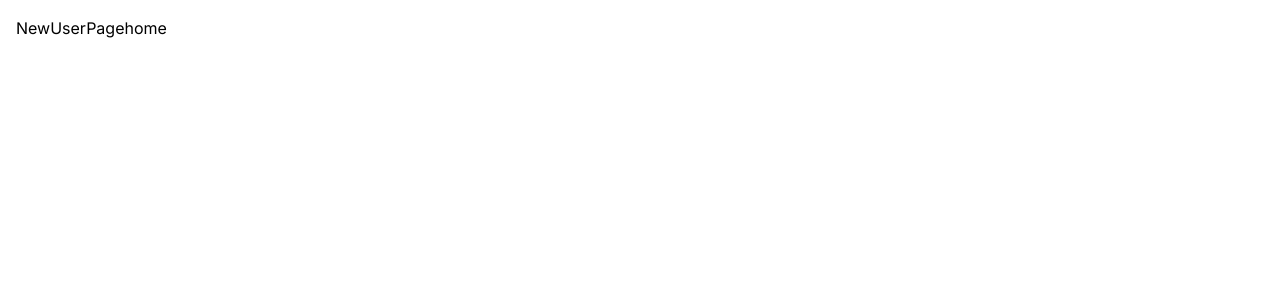
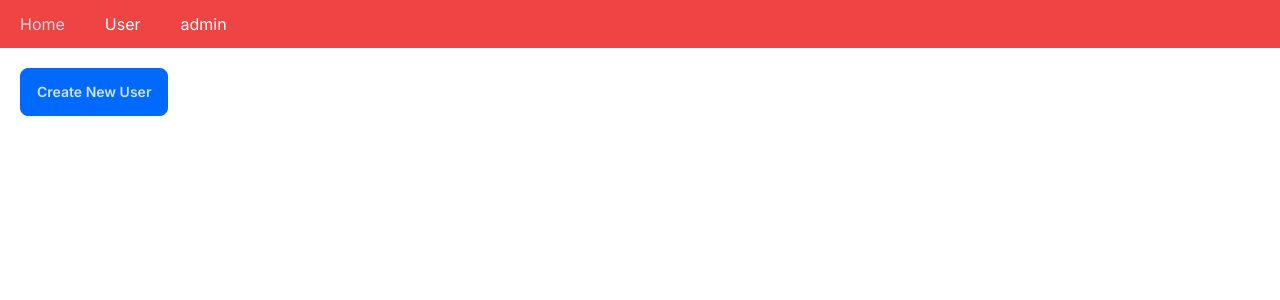
Before and after one commit to HongSourTheng/Next-App, a Next.js app: page /users/new in a window 1280 px wide. Shown: the top 300 px of the page. Built offline with nearby package versions, Linux system fonts and the light colour scheme.

Commit message:
build navigation at new user page  in client cpn

```diff
--- /dev/null
+++ b/app/NavBar.tsx
@@ -0,0 +1,27 @@
+import Link from "next/link";
+
+const NavBar = () => {
+  return (
+    <div className="bg-red-500">
+      <ul className="flex text-white ">
+        <li>
+          <Link href="/" className="block px-5 py-3 hover:text-gray-300">
+            Home
+          </Link>
+        </li>
+        <li>
+          <Link href="/users" className="block px-5 py-3 hover:text-gray-300">
+            User
+          </Link>
+        </li>
+        <li>
+          <Link href="/admin" className="block px-5 py-3 hover:text-gray-300">
+            admin
+          </Link>
+        </li>
+      </ul>
+    </div>
+  );
+};
+
+export default NavBar;
--- /dev/null
+++ b/app/admin/layout.tsx
@@ -0,0 +1,15 @@
+import { ReactNode } from "react";
+
+interface Props {
+  children: ReactNode;
+}
+const AdminLayout = ({ children }: Props) => {
+  return (
+    <div className="flex">
+      <aside className="bg-gray-400 p-5 mr-5">Admin Sidebar</aside>
+      <div> {children}</div>
+    </div>
+  );
+};
+
+export default AdminLayout;
--- /dev/null
+++ b/app/admin/page.tsx
@@ -0,0 +1,7 @@
+import React from "react";
+
+const AdminHomePage = () => {
+  return <div>Admin HomePage</div>;
+};
+
+export default AdminHomePage;
--- a/app/globals.css
+++ b/app/globals.css
@@ -16,5 +16,10 @@
 
 body {
   color: rgb(var(--foreground-rgb));
-  padding: 1rem;
 }
+
+@layer base {
+  h1 {
+    @apply font-bold text-2xl mb-2;
+  }
+}
--- a/app/layout.tsx
+++ b/app/layout.tsx
@@ -1,22 +1,26 @@
-import './globals.css'
-import type { Metadata } from 'next'
-import { Inter } from 'next/font/google'
+import "./globals.css";
+import type { Metadata } from "next";
+import { Inter } from "next/font/google";
+import NavBar from "./NavBar";
 
-const inter = Inter({ subsets: ['latin'] })
+const inter = Inter({ subsets: ["latin"] });
 
 export const metadata: Metadata = {
-  title: 'Create Next App',
-  description: 'Generated by create next app',
-}
+  title: "Create Next App",
+  description: "Generated by create next app",
+};
 
 export default function RootLayout({
   children,
 }: {
-  children: React.ReactNode
+  children: React.ReactNode;
 }) {
   return (
     <html lang="en" data-theme="winter">
-      <body className={inter.className}>{children}</body>
+      <body className={inter.className}>
+        <NavBar />
+        <main className="p-5">{children}</main>
+      </body>
     </html>
-  )
+  );
 }
--- a/app/users/new/page.tsx
+++ b/app/users/new/page.tsx
@@ -1,10 +1,14 @@
-import Link from "next/link";
+"use client";
+
+import { useRouter } from "next/navigation";
 
 const NewUserPage = () => {
+  const router = useRouter();
   return (
     <div>
-      NewUserPage
-      <Link href="/">home</Link>
+      <button className="btn btn-primary" onClick={() => {router.push('/users')}}>
+        Create New User
+      </button>
     </div>
   );
 };
--- a/app/users/page.tsx
+++ b/app/users/page.tsx
@@ -11,10 +11,9 @@ const UserPage = ({ searchParams: { sortOrder } }: Props) => {
       <h2 className="text-blue-600">
         sorted by: <span className="text-green-600"> {sortOrder}</span>
       </h2>
+      <Link href='/users/new'  className="btn">New User</Link>
       <UserTable sortOrder={sortOrder} />
-      <Link href="/" className="btn btn-secondary mt-5 px-5">
-        Home
-      </Link>
+
     </>
   );
 };
```
